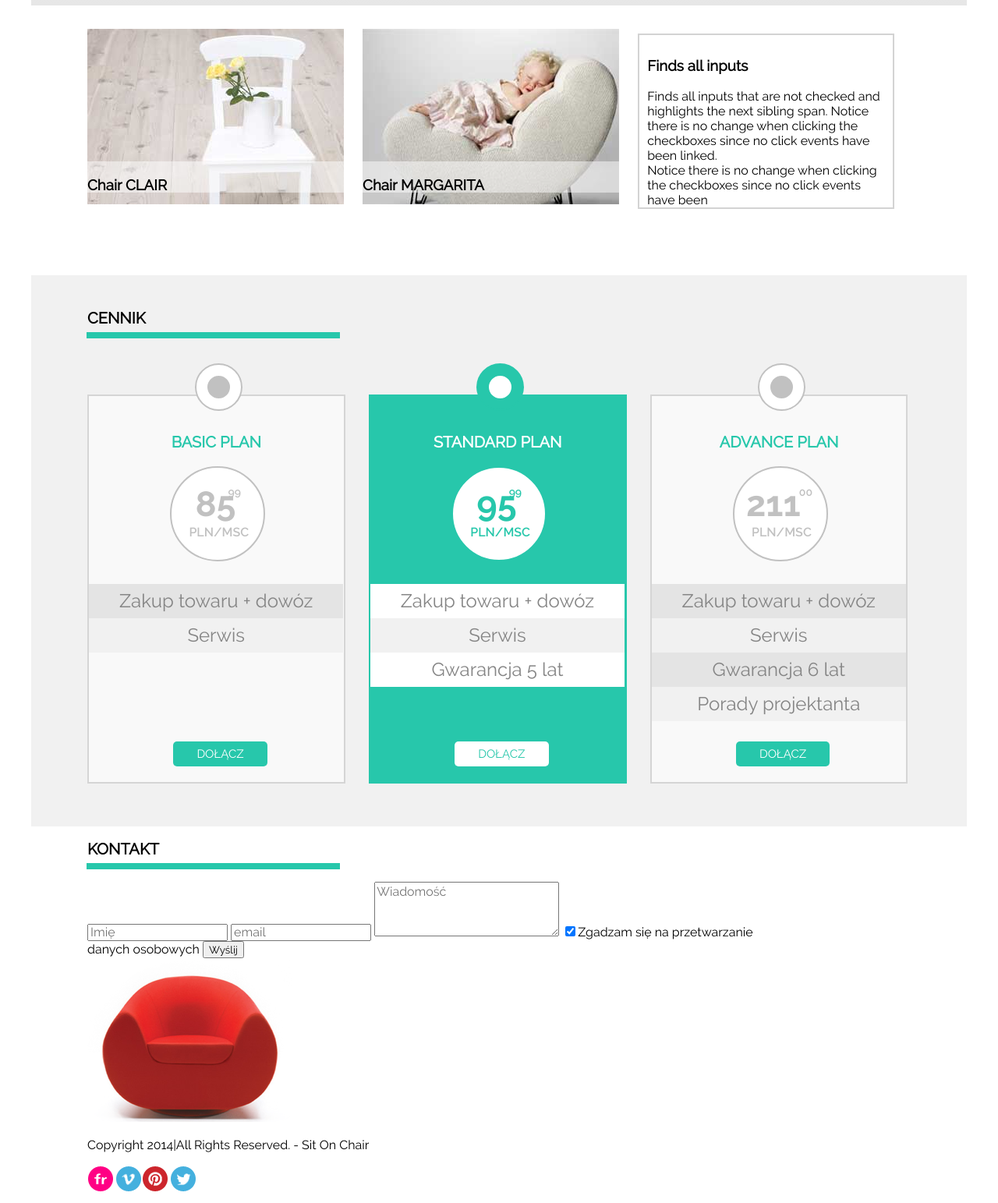
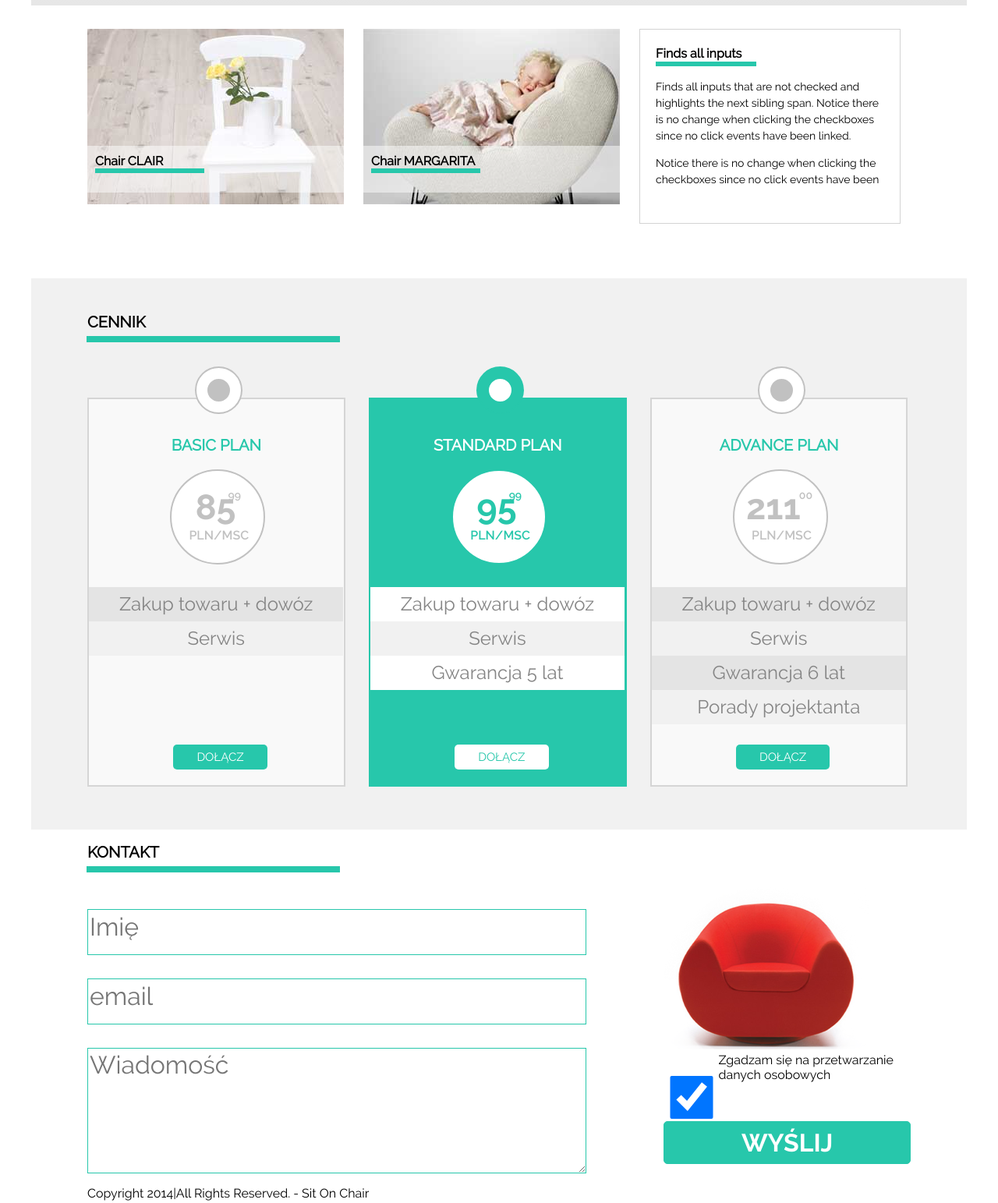
Before and after one commit to joannaes/workshop_html-i-css, a plain HTML site: page index.html in a window 1280 px wide. Shown: the part 540-2083 px from the top of the page at 78% size. Drawn offline with Linux system fonts and the light colour scheme.

Commit message:
dalszy ciąg

```diff
--- a/css/style.css
+++ b/css/style.css
@@ -167,7 +167,6 @@ filter: progid:DXImageTransform.Microsoft.gradient( startColorstr='#ffffff', end
     margin-top: 65px;
     margin-bottom: 6px;
     margin-left: -47px;
-
 }
 
 .slider_container{
@@ -212,8 +211,9 @@ article a {
     background-size: cover;
     display: inline-block;
     margin-top: 30px;
-    margin-right: 20px;
+    margin-right: 25px;
     position: relative;
+    float: left;
 }
 
 #product_2 {
@@ -223,23 +223,44 @@ article a {
     background-size: cover;
     display: inline-block;
     margin-top: 30px;
-    margin-right: 20px;
+    margin-right: 25px;
     position: relative;
+    float: left;
 }
 
 #product_3 {
-    width: 329px;
-    height: 225px;
+    width: 335px;
+    height: 250px;
     box-sizing: border-box;
-    border: 2px solid lightgrey;
+    border: 1px solid lightgrey;
     display: inline-block;
     margin-top: 30px;
-    padding: 10px;
+    padding: 10px 20px;
+    float: left;
+    font-size: 14px;
+    line-height: 1.5em;
+}
+
+h3 {
+    font-size: 16px;
+    margin-top: 10px;
+    margin-left: 10px;
+}
+
+.headerAboveArticle {
+    margin-left: 0;
+}
+
+h3:after {
+    content:"";
+    width: 42%;
+    display:block;
+    border: 3px solid #27C7AB;
 }
 
 .transparent_bckg {
     width: 100%;
-    height: 40px;
+    height: 60px;
     background-color: rgba(255, 2555, 255, .5);
     position: absolute;
     bottom: 15px;
@@ -247,7 +268,7 @@ article a {
 }
 .price_plan {
     background-color: #F1F1F1;
-    margin-top: 85px;
+    margin-top: 70px;
     padding-top: 27px;
 }
 
@@ -412,28 +433,69 @@ tr:nth-child(2n) {
     margin-left: -55px;
 }
 
-
 .standard_button {
     color: #27C7AB;
 	background-color: white;
 }
 
+#formFirstCol {
+    width: 60%;
+    float: left;
+}
+
+#formSecondCol {
+    width: 30%;
+    float: right;
+}
+
 input, textarea {
     font-family: 'ralewayregular', sans-serif;
+    border: 1px solid #27C7AB;
+    display: block;
+    height: 155px;
+    width: 100%;
+    margin-top: 30px;
 }
 
+input {
+    border: 1px solid #27C7AB;
+    height: 55px;
+    width: 100%;
+    display: block;
+    margin-top: 30px;
+}
+
+#submitButton {
+    background-color: #27C7AB;
+    border-radius: 5px;
+    height: 55px;
+    width: 100%;
+    font-family: 'ralewaybold', sans-serif;
+    color: white;
+    font-size: 32px;
+}
+
+#checkField {
+    width: 20%;
+    display: inline-block;
+    float:left;
+}
+
+#agreement {
+
+}
 ::-webkit-input-placeholder {
-   font-size: 16px;
+   font-size: 32px;
 }
 
 :-moz-placeholder { /* Firefox 18- */
-   font-size: 16px;
+   font-size: 32px;
 }
 
 ::-moz-placeholder {  /* Firefox 19+ */
-   font-size: 16px;
+   font-size: 32px;
 }
 
 :-ms-input-placeholder {
-   font-size: 16px;
+   font-size: 32px;
 }
--- a/index.html
+++ b/index.html
@@ -44,9 +44,9 @@
                 <div class="transparent_bckg"><h3>Chair MARGARITA</h3></div>
             </div>
             <div id="product_3">
-                <h3>Finds all inputs</h3>
-                <p>Finds all inputs that are not checked and highlights the next sibling span. Notice there is no change when clicking the checkboxes since no click events have been linked. <br>
-                Notice there is no change when clicking the checkboxes since no click events have been</p>
+                <h3 class="headerAboveArticle">Finds all inputs</h3>
+                <p>Finds all inputs that are not checked and highlights the next sibling span. Notice there is no change when clicking the checkboxes since no click events have been linked. </p>
+                <p>Notice there is no change when clicking the checkboxes since no click events have been</p>
             </div>
         </div>
     </section>
@@ -121,13 +121,18 @@
         <div class="container">
             <h2 class="underlined">KONTAKT</h2>
             <form>
-                <input type="text" name="name" placeholder="Imię">
-                <input type="email" name="email" placeholder="email">
-                <textarea rows="4" cols="27" name="message" placeholder="Wiadomość"></textarea>
-                <input type="checkbox" checked name="agreement">Zgadzam się na przetwarzanie <br>danych osobowych
-                <input type="submit" name="submit" value="Wyślij">
+                <div id="formFirstCol">
+                    <input type="text" name="name" placeholder="Imię">
+                    <input type="email" name="email" placeholder="email">
+                    <textarea rows="4" cols="27" name="message" placeholder="Wiadomość"></textarea>
+                </div>
+                <div id="formSecondCol">
+                    <img src="images/red_chair.png">
+                    <input id="checkField" type="checkbox" checked name="agreement"><span id="agreement">Zgadzam się na przetwarzanie danych osobowych </span>
+                    <input id="submitButton" type="submit" name="submit" value="WYŚLIJ">
+                </div>
             </form>
-            <img src="images/red_chair.png">
+
         </div>
     </section>
     <footer>
```
